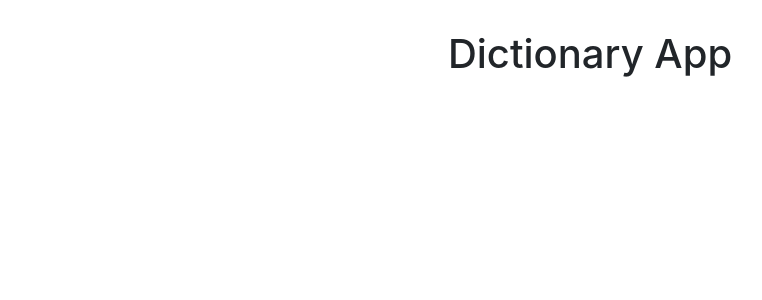
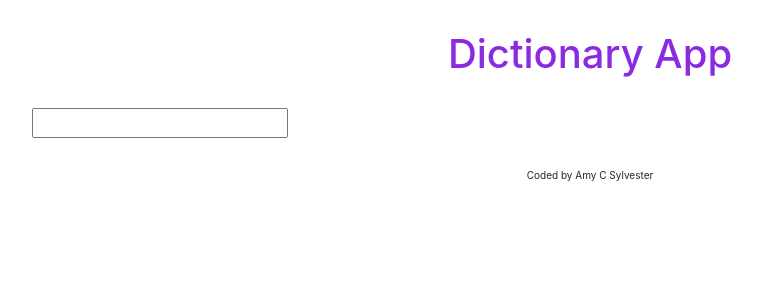
Before and after one commit to amysylvester/dictionary-project, a React (Create React App) app: page / in a window 1280 px wide. Shown: the top 300 px of the page, without its empty margins (50-812 px from the left). Built offline with nearby package versions, Linux system fonts and the light colour scheme.

Commit message:
Add Search component

```diff
--- a/src/App.css
+++ b/src/App.css
@@ -1,4 +1,11 @@
-.Title {
+.App-header {
+  color: blueviolet;
   margin: 30px 0;
   text-align: center;
 }
+
+.App-footer {
+  text-align: center;
+  font-size: x-small;
+  margin: 30px 0;
+}
--- a/src/App.js
+++ b/src/App.js
@@ -1,11 +1,18 @@
 import "./App.css";
+import Search from "./Search";
 
 export default function App() {
   return (
     <div className="App">
-      <header className="App-header">
-        <h1 className="Title">Dictionary App</h1>
-      </header>
+      <div className="container">
+        <header className="App-header">
+          <h1 className="Title">Dictionary App</h1>
+        </header>
+        <main>
+          <Search />
+        </main>
+        <footer className="App-footer">Coded by Amy C Sylvester</footer>
+      </div>
     </div>
   );
 }
--- /dev/null
+++ b/src/Search.js
@@ -0,0 +1,23 @@
+import React, { useState } from "react";
+import "./Search.css";
+
+export default function Search() {
+  let [keyword, setKeyword] = useState("");
+
+  function search(event) {
+    event.preventDevault();
+    alert(`Search definition of ${keyword}`);
+  }
+
+  function handleKeywordChange(event) {
+    setKeyword(event.target.value);
+  }
+
+  return (
+    <div className="Search">
+      <form onSubmit={search}>
+        <input type="search" onChange={handleKeywordChange} />
+      </form>
+    </div>
+  );
+}
```
Also changed, not shown: src/Search.css (added), src/logo.svg (deleted).
